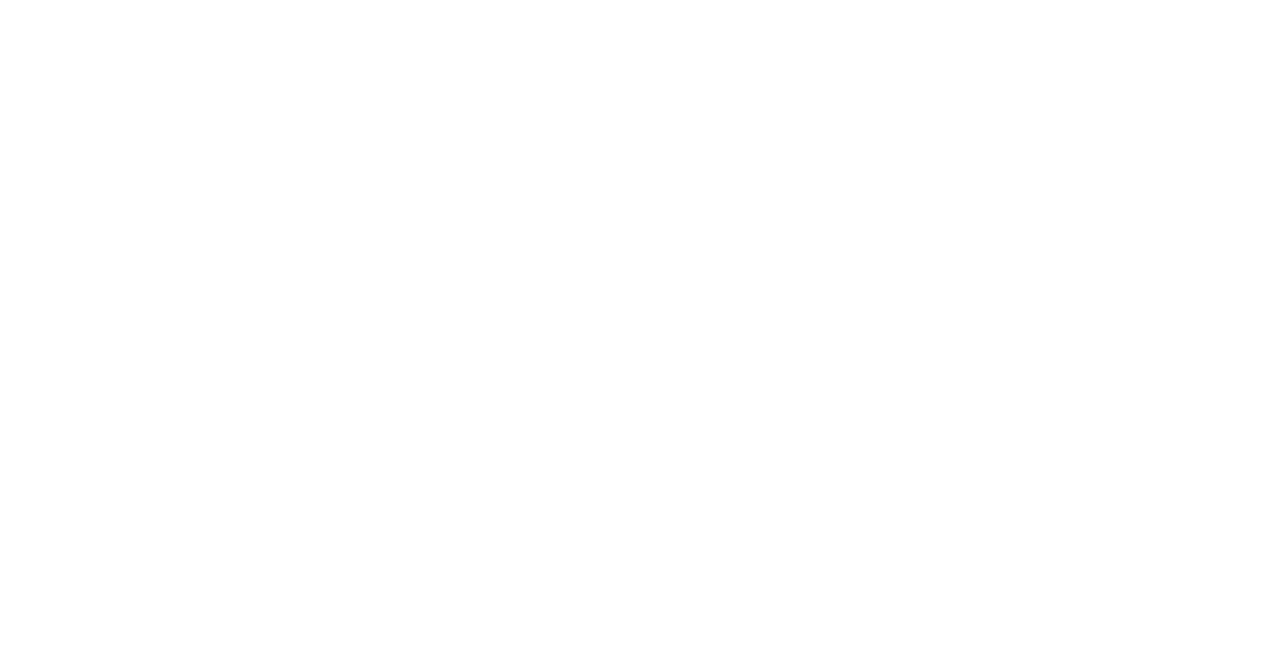
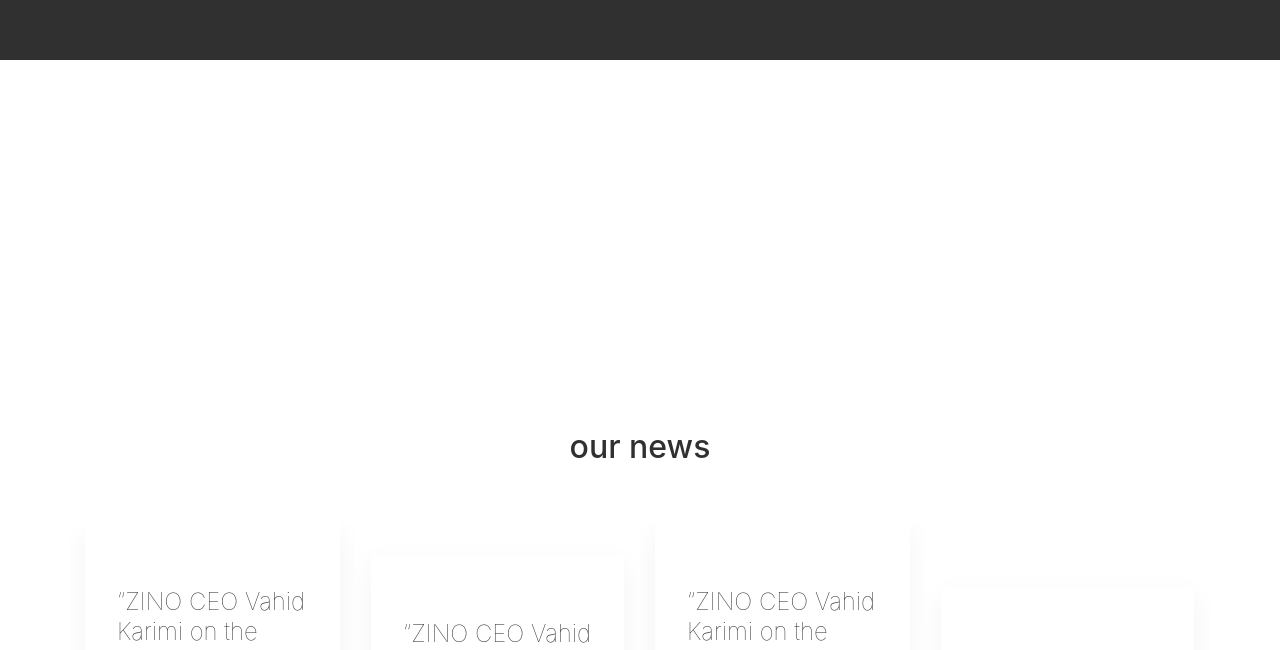
Before and after one commit to arasemami/z-landing-page, an Angular app: page / in a window 1280 px wide. Shown: the part 2137-2787 px from the top of the page. Before the commit the page ends 1923 px from the top, so only its background shows below. Built offline with nearby package versions, Linux system fonts and the light colour scheme.

Commit message:
laste commit for change branch

```diff
--- a/src/app/app.module.ts
+++ b/src/app/app.module.ts
@@ -19,6 +19,7 @@
 import { IndexNewsComponent } from './components/index/index-news/index-news.component';
 import { IndexUserStoryComponent } from './components/index/index-user-story/index-user-story.component';
 import { VideoPlayerComponent } from './components/index/top-screen/video-player/video-player.component';
+import { SectionTitleComponent } from './components/common/section-title/section-title.component';
 
 @NgModule({
   declarations: [
@@ -35,7 +36,8 @@
     SimpleButtonComponent,
     IndexNewsComponent,
     IndexUserStoryComponent,
-    VideoPlayerComponent
+    VideoPlayerComponent,
+    SectionTitleComponent
   ],
   imports: [
     BrowserModule,
--- /dev/null
+++ b/src/app/components/common/section-title/section-title.component.html
@@ -0,0 +1,3 @@
+<div class="section-container">
+    <h2>{{text}}</h2>
+</div>
--- /dev/null
+++ b/src/app/components/common/section-title/section-title.component.scss
@@ -0,0 +1,11 @@
+.section-container {
+  width: 100%;
+  padding: 1rem;
+  text-align: center;
+
+  h2 {
+    font-weight: 500;
+    color: #303030;
+    padding: 2rem 0;
+  }
+}
--- /dev/null
+++ b/src/app/components/common/section-title/section-title.component.ts
@@ -0,0 +1,17 @@
+import { Component, OnInit, Input } from '@angular/core';
+
+@Component({
+  selector: 'app-section-title',
+  templateUrl: './section-title.component.html',
+  styleUrls: ['./section-title.component.scss']
+})
+export class SectionTitleComponent implements OnInit {
+
+  @Input() text: string;
+
+  constructor() { }
+
+  ngOnInit() {
+  }
+
+}
--- a/src/app/components/footer/footer.component.scss
+++ b/src/app/components/footer/footer.component.scss
@@ -1,6 +1,7 @@
 footer {
   background-color: #ffffff;
   color: #ffffff;
+  padding-top: 20rem;
 
 
   .book-container {
@@ -9,7 +10,7 @@
     .d-left,
     .d-right {
       width: 50%;
-      height: 650px;
+      height: 570px;
       display: flex;
       align-items: center;
       justify-content: center;
--- a/src/app/components/index/index-news/index-news.component.html
+++ b/src/app/components/index/index-news/index-news.component.html
@@ -1,8 +1,23 @@
 <section class="index-new">
     <div class="container-fluid">
+        <app-section-title text="our news"></app-section-title>
         <div class="container">
             <div class="row">
-                <div class="col-lg-3 col-md-6 col-sm-12">
+                <div class="col-lg-3 col-md-6 col-sm-12 ">
+                    <div class="news-container shadow-xl">
+                        <p>“ZINO CEO Vahid Karimi on the collaboration with KNOX”
+                            <span class="countery">IR</span>
+                        </p>
+                        <div class="arrow">
+                            <svg xmlns="http://www.w3.org/2000/svg" xmlns:xlink="http://www.w3.org/1999/xlink" version="1.1" id="Capa_1" x="0px" y="0px" viewBox="0 0 512 512" style="enable-background:new 0 0 512 512;" xml:space="preserve" width="100%" height="100%" class=""><g><g>
+                                <g>
+                                    <path d="M508.875,248.458l-160-160c-3.063-3.042-7.615-3.969-11.625-2.313c-3.99,1.646-6.583,5.542-6.583,9.854v21.333    c0,2.833,1.125,5.542,3.125,7.542l109.792,109.792H10.667C4.771,234.667,0,239.437,0,245.333v21.333    c0,5.896,4.771,10.667,10.667,10.667h432.917L333.792,387.125c-2,2-3.125,4.708-3.125,7.542V416c0,4.313,2.594,8.208,6.583,9.854    c1.323,0.552,2.708,0.813,4.083,0.813c2.771,0,5.5-1.083,7.542-3.125l160-160C513.042,259.375,513.042,252.625,508.875,248.458z" data-original="#000000" class="active-path" data-old_color="#000000" fill="#303030"/>
+                                </g>
+                            </g></g> </svg>
+                        </div>
+                    </div>
+                </div>
+                <div class="col-lg-3 col-md-6 col-sm-12 c-p">
                     <div class="news-container shadow-xl">
                         <p>“ZINO CEO Vahid Karimi on the collaboration with KNOX”
                             <span class="countery">IR</span>
@@ -30,21 +45,7 @@
                         </div>
                     </div>
                 </div>
-                <div class="col-lg-3 col-md-6 col-sm-12">
-                    <div class="news-container shadow-xl">
-                        <p>“ZINO CEO Vahid Karimi on the collaboration with KNOX”
-                            <span class="countery">IR</span>
-                        </p>
-                        <div class="arrow">
-                            <svg xmlns="http://www.w3.org/2000/svg" xmlns:xlink="http://www.w3.org/1999/xlink" version="1.1" id="Capa_1" x="0px" y="0px" viewBox="0 0 512 512" style="enable-background:new 0 0 512 512;" xml:space="preserve" width="100%" height="100%" class=""><g><g>
-                                <g>
-                                    <path d="M508.875,248.458l-160-160c-3.063-3.042-7.615-3.969-11.625-2.313c-3.99,1.646-6.583,5.542-6.583,9.854v21.333    c0,2.833,1.125,5.542,3.125,7.542l109.792,109.792H10.667C4.771,234.667,0,239.437,0,245.333v21.333    c0,5.896,4.771,10.667,10.667,10.667h432.917L333.792,387.125c-2,2-3.125,4.708-3.125,7.542V416c0,4.313,2.594,8.208,6.583,9.854    c1.323,0.552,2.708,0.813,4.083,0.813c2.771,0,5.5-1.083,7.542-3.125l160-160C513.042,259.375,513.042,252.625,508.875,248.458z" data-original="#000000" class="active-path" data-old_color="#000000" fill="#303030"/>
-                                </g>
-                            </g></g> </svg>
-                        </div>
-                    </div>
-                </div>
-                <div class="col-lg-3 col-md-6 col-sm-12">
+                <div class="col-lg-3 col-md-6 col-sm-12 d-p">
                     <div class="news-container shadow-xl">
                         <p>“ZINO CEO Vahid Karimi on the collaboration with KNOX”
                             <span class="countery">IR</span>
--- a/src/app/components/index/index-news/index-news.component.scss
+++ b/src/app/components/index/index-news/index-news.component.scss
@@ -1,8 +1,15 @@
 
 
 .index-new{
-    padding: 7rem 0 ;
+    padding: 20rem 0 ;
 
+    .c-p {
+        padding: 2rem 1rem;
+    }
+
+    .d-p {
+        padding: 4rem 1rem;
+    }
     .news-container {
         width: 100%;
         height: 300px;
--- a/src/app/components/index/index-user-story/index-user-story.component.html
+++ b/src/app/components/index/index-user-story/index-user-story.component.html
@@ -1,5 +1,7 @@
 <section>
     <div class="container-fluid">
+        <app-section-title text="our user story"></app-section-title>
+
         <div class="container">
             <div class="user-story-container">
                 <div class="col-lg-5  story-image p-0">
--- a/src/app/container/index/index.component.html
+++ b/src/app/container/index/index.component.html
@@ -1,5 +1,5 @@
-<!-- <app-top-screen></app-top-screen>
+<app-top-screen></app-top-screen>
 <app-index-manifesto></app-index-manifesto>
 <app-index-solution></app-index-solution>
 <app-index-news></app-index-news>
-<app-index-user-story></app-index-user-story> -->
+<app-index-user-story></app-index-user-story>
```
Also changed, not shown: 1 other file (tests, documents, lock files or other folders).
